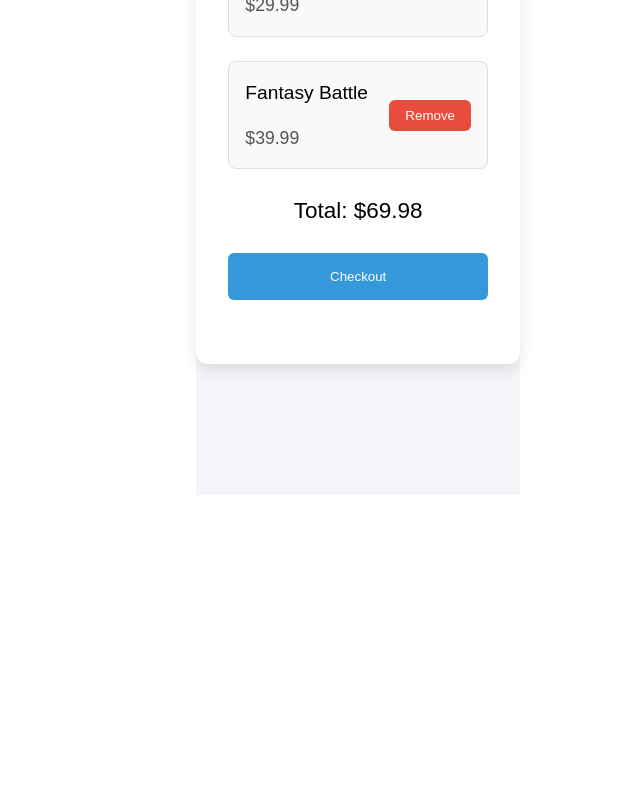
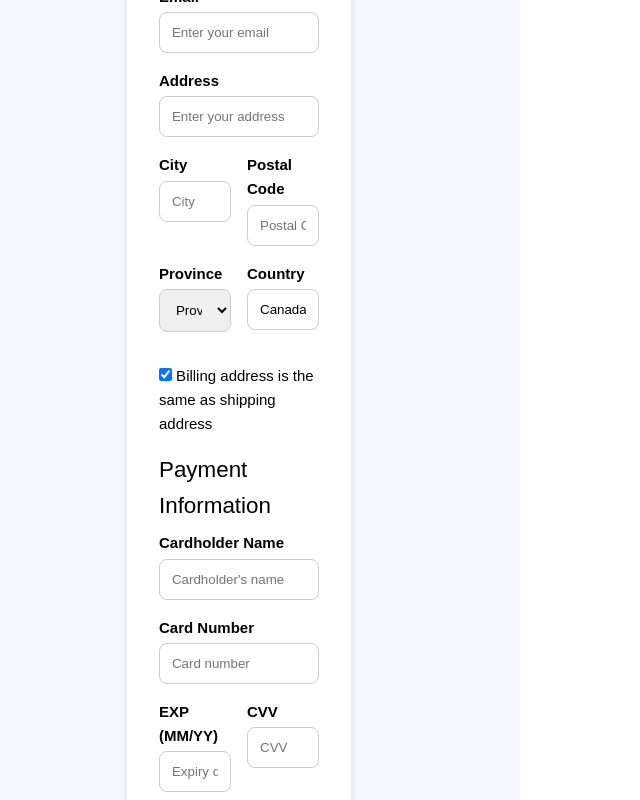
Before and after one commit to McGill-ECSE321-Fall2024/project-group-5, a Vue app in the folder GameStore-Frontend/: page /cart in a window 1280 px wide. Shown: the part 400-1200 px from the top of the page, without its empty margins (104-744 px from the left). Before the commit the page ends 911 px from the top, so only its background shows below. Built offline with nearby package versions, Linux system fonts and the light colour scheme.

Commit message:
cart frontend

```diff
--- a/GameStore-Frontend/src/views/CartView.vue
+++ b/GameStore-Frontend/src/views/CartView.vue
@@ -1,147 +1,371 @@
 <template>
-  <main class="page-wrapper">
-    <div class="cart-container">
-      <h1>Your Cart</h1>
-      <div v-if="cart.length" class="cart-items">
-        <div v-for="game in cart" :key="game.id" class="cart-item">
-          <div class="game-info">
-            <h3>{{ game.name }}</h3>
-            <p>${{ game.price }}</p>
+  <div class="order-page">
+    <!-- Left Side: Order Form -->
+    <div class="form-container">
+      <h1>Checkout</h1>
+
+      <!-- Shipping Address -->
+      <h2>Shipping Address</h2>
+      <div class="form-group">
+        <label>Full Name</label>
+        <input type="text" placeholder="Enter your full name" />
+      </div>
+      <div class="form-group">
+        <label>Email</label>
+        <input type="email" placeholder="Enter your email" />
+      </div>
+      <div class="form-group">
+        <label>Address</label>
+        <input type="text" placeholder="Enter your address" />
+      </div>
+      <div class="form-row">
+        <div class="form-group half-width">
+          <label>City</label>
+          <input type="text" placeholder="City" />
+        </div>
+        <div class="form-group half-width">
+          <label>Postal Code</label>
+          <input
+            type="text"
+            placeholder="Postal Code"
+            v-model="postalCode"
+            @blur="validatePostalCode"
+          />
+        </div>
+      </div>
+      <div class="form-row">
+        <div class="form-group half-width">
+          <label>Province</label>
+          <select v-model="province">
+            <option disabled value="">Province</option>
+            <option v-for="province in provinces" :key="province" :value="province">{{ province }}</option>
+          </select>
+        </div>
+        <div class="form-group half-width">
+          <label>Country</label>
+          <input
+            type="text"
+            value="Canada"
+            readonly
+            v-model="country"
+          />
+        </div>
+      </div>
+      <p v-if="countryError" class="error-message">The country must be "Canada".</p>
+
+      <div class="checkbox">
+        <label>
+          <input type="checkbox" v-model="isBillingSameAsShipping" />
+          Billing address is the same as shipping address
+        </label>
+      </div>
+
+      <!-- Billing Address (conditionally rendered) -->
+      <div v-if="!isBillingSameAsShipping">
+        <h2>Billing Address</h2>
+        <div class="form-group">
+          <label>Address</label>
+          <input type="text" placeholder="Enter your billing address" />
+        </div>
+        <div class="form-row">
+          <div class="form-group half-width">
+            <label>City</label>
+            <input type="text" placeholder="City" />
           </div>
-          <button class="remove-btn" @click="removeFromCart(game)">Remove</button>
+          <div class="form-group half-width">
+            <label>Postal Code</label>
+            <input type="text" placeholder="Postal Code" />
+          </div>
         </div>
-        <h2>Total: ${{ totalPrice }}</h2>
-        <button class="checkout-btn" @click="checkout">Checkout</button>
+        <div class="form-row">
+          <div class="form-group half-width">
+            <label>Province</label>
+            <select v-model="billingProvince">
+              <option disabled value="">Province</option>
+              <option v-for="province in provinces" :key="province" :value="province">{{ province }}</option>
+            </select>
+          </div>
+          <div class="form-group half-width">
+            <label>Country</label>
+            <input type="text" value="Canada" readonly />
+          </div>
+        </div>
       </div>
-      <p v-else>Your cart is empty.</p>
+
+      <!-- Payment Information -->
+      <h2>Payment Information</h2>
+      <div class="form-group">
+        <label>Cardholder Name</label>
+        <input type="text" placeholder="Cardholder's name" />
+      </div>
+      <div class="form-group">
+        <label>Card Number</label>
+        <input type="text" placeholder="Card number" />
+      </div>
+      <div class="form-row">
+        <div class="form-group half-width">
+          <label>EXP (MM/YY)</label>
+          <input
+            type="text"
+            placeholder="Expiry date"
+            v-model="expirationDate"
+            @blur="validateExpirationDate"
+          />
+        </div>
+        <div class="form-group half-width">
+          <label>CVV</label>
+          <input
+            type="text"
+            placeholder="CVV"
+            v-model="cvv"
+            maxlength="3"
+            @blur="validateCVV"
+          />
+        </div>
+      </div>
+
+      <button class="primary-button">Confirm Order</button>
     </div>
-  </main>
+
+    <!-- Right Side: Order Summary -->
+    <div class="order-summary">
+      <h2>Order Summary</h2>
+      <div v-for="(item, index) in cartItems" :key="index" class="order-item">
+        <p>{{ item.name }}</p>
+        <div class="quantity-controls">
+          <button @click="updateQuantity(index, 1)">+</button>
+          <span>{{ item.quantity }}</span>
+          <button @click="updateQuantity(index, -1)">-</button>
+        </div>
+        <button @click="deleteItem(index)" class="delete-button">Delete</button>
+        <span class="item-price">${{ (item.price * item.quantity).toFixed(2) }}</span>
+      </div>
+
+      <!-- Taxes and Total -->
+      <div class="order-total">
+        <div class="order-subtotal">
+          <span>Subtotal:</span>
+          <span>${{ subtotal.toFixed(2) }}</span>
+        </div>
+        <div class="order-tax">
+          <span>Tax (15%):</span>
+          <span>${{ tax.toFixed(2) }}</span>
+        </div>
+        <div class="order-total-amount">
+          <span>Total:</span>
+          <span>${{ (subtotal + tax).toFixed(2) }}</span>
+        </div>
+      </div>
+      <button class="secondary-button">Continue Shopping</button>
+    </div>
+  </div>
 </template>
-
 <script>
 export default {
-  name: "CartView",
+  name: "OrderView",
   data() {
     return {
-      cart: [
-        { id: 1, name: "Adventure Quest", price: 29.99 },
-        { id: 2, name: "Fantasy Battle", price: 39.99 },
+      isBillingSameAsShipping: true,
+      country: "Canada", // Locked on Canada
+      countryError: false,
+      postalCode: "",
+      cvv: "",
+      expirationDate: "",
+      cartItems: [
+        { name: "Item 1", price: 50, quantity: 1 },
+        { name: "Item 2", price: 75, quantity: 1 },
       ],
+      provinces: [
+        "Alberta", "British Columbia", "Manitoba", "New Brunswick", "Newfoundland and Labrador", "Nova Scotia", "Ontario", "Prince Edward Island", "Quebec", "Saskatchewan"
+      ],
+      province: "",
+      billingProvince: "",
     };
   },
   computed: {
-    totalPrice() {
-      return this.cart.reduce((total, game) => total + game.price, 0).toFixed(2);
+    subtotal() {
+      return this.cartItems.reduce((acc, item) => acc + item.price * item.quantity, 0);
+    },
+    tax() {
+      return this.subtotal * 0.15; // 15% tax
     },
   },
   methods: {
-    removeFromCart(game) {
-      this.cart = this.cart.filter((item) => item.id !== game.id);
+    validatePostalCode() {
+      const postalCodePattern = /^[A-Za-z]\d[A-Za-z] \d[A-Za-z]\d$/;
+      if (!postalCodePattern.test(this.postalCode)) {
+        alert("Postal code must be in the format X0X 0X0");
+      }
     },
-    checkout() {
-      alert("Proceeding to checkout!");
+    validateExpirationDate() {
+      const expirationPattern = /^(0[1-9]|1[0-2])\/\d{2}$/;
+      if (!expirationPattern.test(this.expirationDate)) {
+        alert("Expiration date must be in MM/YY format");
+      }
+    },
+    validateCVV() {
+      if (this.cvv.length !== 3) {
+        alert("CVV must be 3 digits long");
+      }
+    },
+    updateQuantity(index, change) {
+      const item = this.cartItems[index];
+      if (item.quantity + change >= 1) {
+        item.quantity += change;
+      }
+    },
+    deleteItem(index) {
+      this.cartItems.splice(index, 1);
     },
   },
 };
 </script>
 
 <style scoped>
-/* Wrapper to center the cart page content */
-.page-wrapper {
+/* Layout: Split between form and order summary */
+.order-page {
   display: flex;
-  justify-content: center;
-  align-items: center;
-  height: 100vh;
-  background-color: #f4f4f9;
-  margin: 0;
+  justify-content: center; /* Center horizontally */
+  gap: 2rem;
+  padding: 2rem;
+  min-height: 100vh; /* Make the container take full height of the viewport */
+  background-color: #f4f8fc;
   font-family: Arial, sans-serif;
 }
 
-/* Cart container styling */
-.cart-container {
-  background: white;
+.form-container,
+.order-summary {
+  width: 45%; /* Adjust to fit both sections */
+  background: #ffffff;
   padding: 2rem;
   border-radius: 12px;
-  text-align: center;
-  max-width: 800px;
-  box-shadow: 0px 6px 15px rgba(0, 0, 0, 0.1);
+  box-shadow: 0 4px 8px rgba(0, 0, 0, 0.1);
 }
 
 h1 {
   font-size: 1.8rem;
-  margin-bottom: 1.5rem;
-  color: black;
+  color: #000000;
+  margin-bottom: 1rem;
 }
 
-/* Cart items styling */
-.cart-items {
+h2 {
+  font-size: 1.4rem;
+  margin-bottom: 0.5rem;
+}
+
+.form-group {
+  margin-bottom: 1rem;
+}
+
+.form-group label {
+  display: block;
+  font-weight: bold;
+  margin-bottom: 0.2rem;
+}
+
+.form-group input,
+.form-group select {
+  width: 100%;
+  padding: 0.75rem;
+  border: 1px solid #ccc;
+  border-radius: 8px;
+}
+
+.form-row {
+  display: flex;
+  gap: 1rem;
+}
+
+.form-group.half-width {
+  flex: 1 1 45%;
+}
+
+.checkbox {
+  margin: 1rem 0;
+}
+
+.error-message {
+  color: red;
+  font-size: 0.9rem;
+}
+
+.primary-button,
+.secondary-button {
+  width: 100%;
+  padding: 1rem;
+  margin-top: 1rem;
+  border: none;
+  background-color: #3498db;
+  color: white;
+  font-size: 1.1rem;
+  border-radius: 8px;
+  cursor: pointer;
+}
+
+.primary-button:hover,
+.secondary-button:hover {
+  background-color: #2f5aa8;
+}
+
+.order-summary {
+  padding: 1rem;
+  background: white;
+  border-radius: 10px;
+  box-shadow: 0 2px 5px rgba(0, 0, 0, 0.1);
+}
+
+/* Order Item Styling */
+.order-item {
+  display: flex;
+  justify-content: space-between;
+  margin-bottom: 1rem;
+}
+
+.quantity-controls button {
+  padding: 0.5rem;
+  background-color: #f0f0f0;
+  border: 1px solid #ccc;
+  cursor: pointer;
+}
+
+.quantity-controls span {
+  padding: 0.5rem;
+}
+
+.delete-button {
+  background-color: #ff4d4f;
+  color: white;
+  padding: 0.5rem;
+  border-radius: 5px;
+  border: none;
+}
+
+.order-total {
+  margin-top: 2rem;
+  font-size: 1.2rem;
   display: flex;
   flex-direction: column;
-  gap: 1.5rem;
-  margin-bottom: 2rem;
+  gap: 1rem;
 }
 
-.cart-item {
+.order-total div {
   display: flex;
+  justify-content: space-between;
   align-items: center;
-  justify-content: space-between;
-  border: 1px solid #ddd;
-  padding: 1rem;
-  border-radius: 8px;
-  background-color: #f9f9f9;
 }
 
-.game-info {
-  text-align: left;
-  flex: 1;
+.order-total-amount {
+  font-weight: bold;
+  display: flex;
+  justify-content: space-between;
+  align-items: center;
 }
 
-h3, p {
-  margin: 0;
-  color: black;
+/* Align money values to the right */
+.money-amount {
+  font-weight: bold;
+  text-align: right;
+  min-width: 100px;
 }
 
-h3 {
-  font-size: 1.2rem;
-}
-
-p {
-  color: #333;
-}
-
-/* Remove button styling */
-.remove-btn {
-  background-color: #e74c3c;
-  color: white;
-  border: none;
-  padding: 0.5rem 1rem;
-  cursor: pointer;
-  border-radius: 6px;
-}
-
-.remove-btn:hover {
-  background-color: #c0392b;
-}
-
-/* Checkout button styling */
-.checkout-btn {
-  background-color: #3498db;
-  color: white;
-  border: none;
-  padding: 1rem;
-  cursor: pointer;
-  width: 100%;
-  border-radius: 6px;
-}
-
-.checkout-btn:hover {
-  background-color: #217dbb;
-}
-
-/* Empty cart message */
-p {
-  color: #555;
-  font-size: 1.1rem;
-  margin-top: 1rem;
-}
 </style>
```
